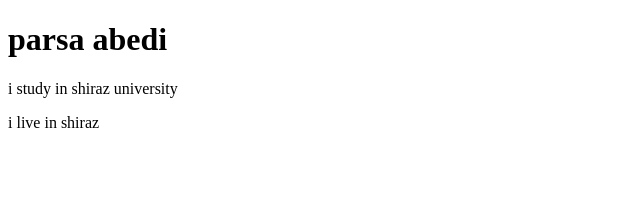
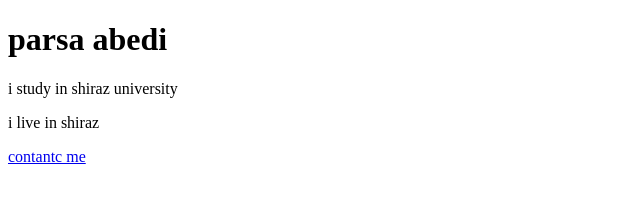
Before and after one commit to parsa84a/hwhtml, a plain HTML site: page index.html in a window 1280 px wide. Shown: the full height of the page, 0-640 px from the left. Drawn offline with Linux system fonts and the light colour scheme.

Commit message:
adding l1

```diff
--- a/index.html
+++ b/index.html
@@ -9,5 +9,6 @@
     <h1>parsa abedi</h1>
     <p>i study in shiraz university</p>
     <p>i live in shiraz</p>
+    <a href="./index2.html">contantc me</a>
 </body>
 </html>
```
